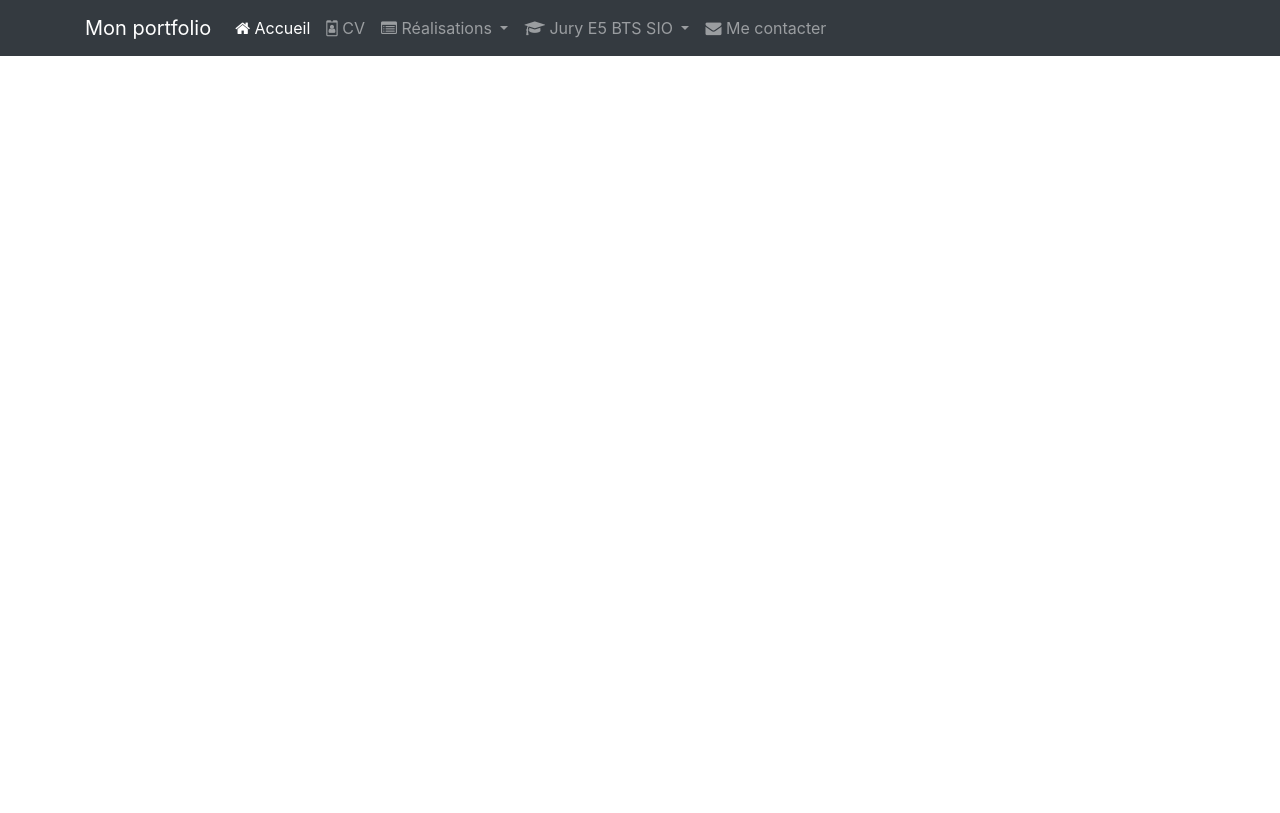
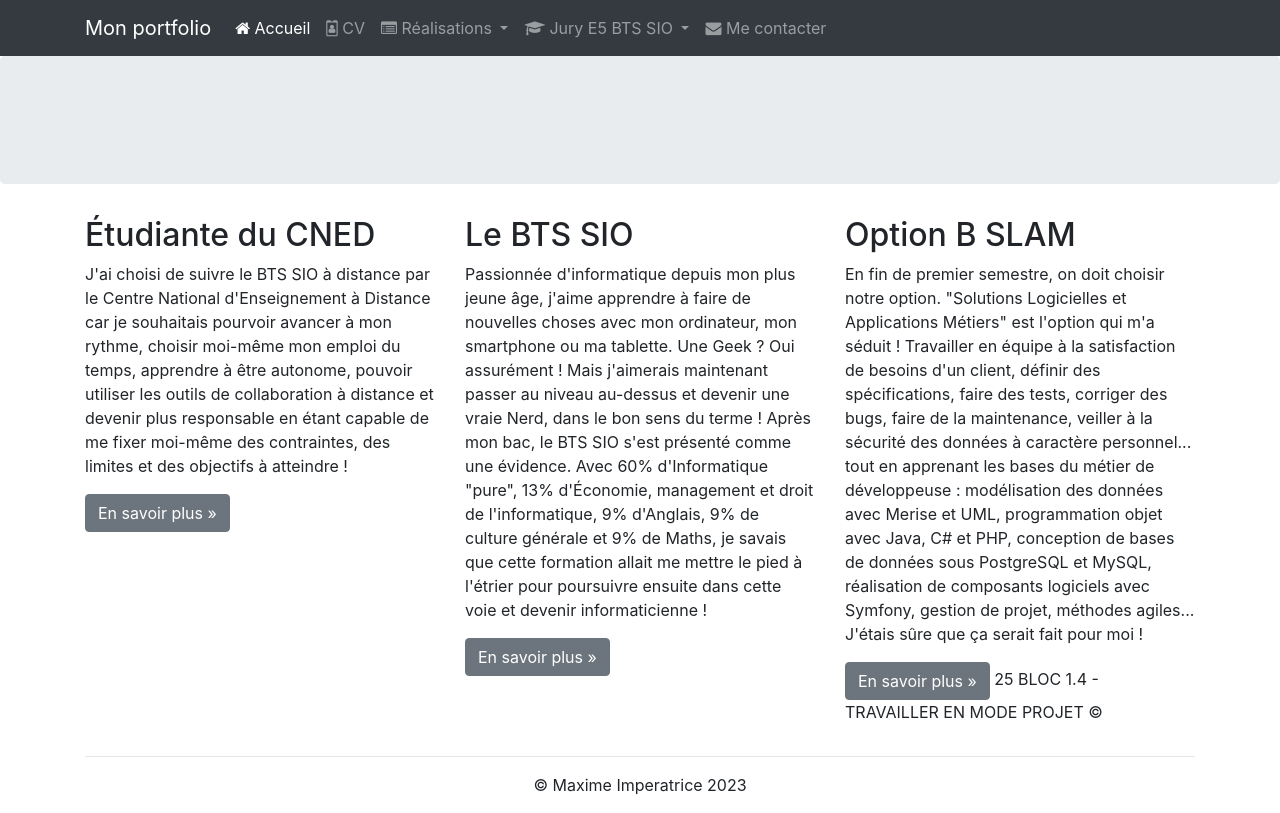
Before and after one commit to MaximeIRT/MaximeIRT.github.io, a plain HTML site: page index.html in a window 1280 px wide. Drawn offline with nearby package versions, Linux system fonts and the light colour scheme.

Commit message:
Ajout d'un pied de page Task #2 - ajouter un pied de page

```diff
--- a/index.html
+++ b/index.html
@@ -111,6 +111,65 @@
                 </div>
             </div>
         </nav>
+        <div class="jumbotron"></div> <!-- Emplacement pour le contenu principal de la page -->
+        <footer>
+            <div class="container">
+                <div class="row">
+                    <div class="col-lg-4">
+                        <h2>Étudiante du CNED</h2>
+                        <p>J'ai choisi de suivre le BTS SIO à distance par le Centre National
+                            d'Enseignement à Distance car je souhaitais pourvoir avancer à mon rythme,
+                            choisir moi-même mon emploi du temps, apprendre à être autonome, pouvoir
+                            utiliser les outils de collaboration à distance et devenir plus responsable en
+                            étant capable de me fixer moi-même des contraintes, des limites et des
+                            objectifs à atteindre !
+                        </p>
+                        <p><a class="btn btn-secondary" href="http://www.cned.fr" target="_blank"
+                              role="button">En savoir plus »</a>
+                        </p>
+                    </div>
+                    <div class="col-lg-4">
+                        <h2>Le BTS SIO</h2>
+                        <p>Passionnée d'informatique depuis mon plus jeune âge, j'aime apprendre à faire
+                            de nouvelles choses avec mon ordinateur, mon smartphone ou ma tablette. Une
+                            Geek ? Oui assurément ! Mais j'aimerais maintenant passer au niveau au-dessus
+                            et devenir une vraie Nerd, dans le bon sens du terme ! Après mon bac, le BTS
+                            SIO s'est présenté comme une évidence. Avec 60% d'Informatique "pure", 13%
+                            d'Économie, management et droit de l'informatique, 9% d'Anglais, 9% de culture
+                            générale et 9% de Maths, je savais que cette formation allait me mettre le
+                            pied à l'étrier pour poursuivre ensuite dans cette voie et devenir
+                            informaticienne !
+                        </p>
+                        <p><a class="btn btn-secondary" href="https://fr.wikipedia.org/wiki/Brevet_de_tec
+                              hnicien_supérieur_-_Services_informatiques_aux_organisations"
+                              target="_blank" role="button">En savoir plus »</a>
+                        </p>
+                    </div>
+                    <div class="col-lg-4">
+                        <h2>Option B SLAM</h2>
+                        <p>En fin de premier semestre, on doit choisir notre option. "Solutions
+                            Logicielles et Applications Métiers" est l'option qui m'a séduit&nbsp;!
+                            Travailler en équipe à la satisfaction de besoins d'un client, définir des
+                            spécifications, faire des tests, corriger des bugs, faire de la maintenance,
+                            veiller à la sécurité des données à caractère personnel... tout en apprenant
+                            les bases du métier de développeuse : modélisation des données
+                            avec Merise et UML, programmation objet avec Java, C# et PHP, conception
+                            de bases de données sous PostgreSQL et MySQL, réalisation de
+                            composants logiciels avec Symfony, gestion de projet, méthodes agiles...
+                            J'étais sûre que ça serait fait pour moi !
+                        </p>
+                        <p><a class="btn btn-secondary" href="https://www.onisep.fr/Ressources/Univers-Fo
+                              rmation/Formations/Post-bac/bts-services-informatiques-aux-organisations-op
+                              tion-b-solutions-logicielles-et-applications-metiers" target="_blank"
+                              role="button">En savoir plus »</a>
+                            25 BLOC 1.4 - TRAVAILLER EN MODE PROJET ©
+                        </p>
+                    </div>
+                </div>
+                <hr>
+                <p class="text-center" id="copyright">© Maxime Imperatrice 2023</p>
+            </div>
+        </footer>
 
 
 
```
